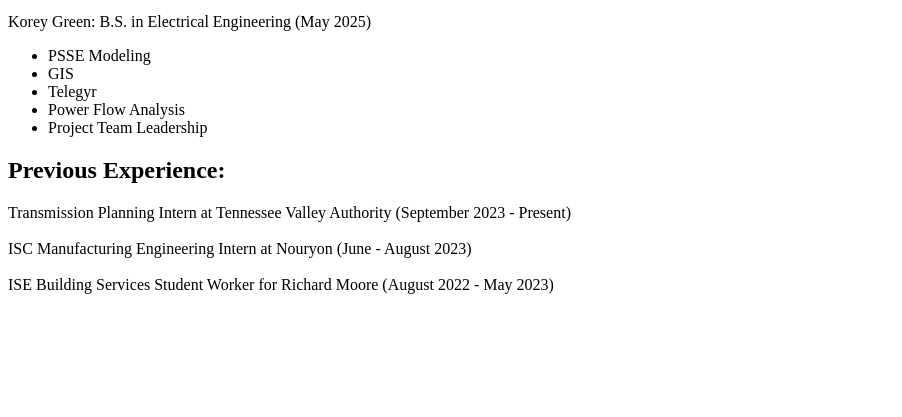
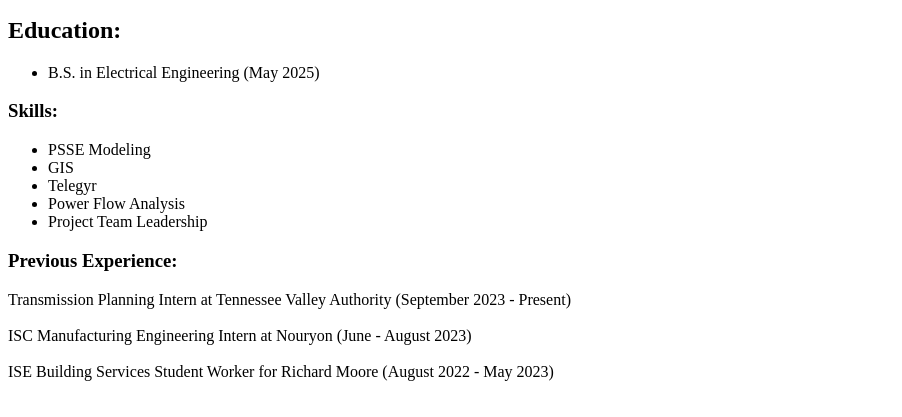
Before and after one commit to kgreen5/digital-resume, a plain HTML site: page index.html in a window 1280 px wide. Shown: the part 383-800 px from the top of the page, without its empty margins (0-902 px from the left). Drawn offline with Linux system fonts and the light colour scheme.

Commit message:
Added Index.html

```diff
--- a/index.html
+++ b/index.html
@@ -17,7 +17,11 @@
         margin-right: auto;
       }
     </style>
-  <p>Korey Green: B.S. in Electrical Engineering (May 2025)</p>
+  <h2>Education:</h2>
+      <ul>
+          <li>B.S. in Electrical Engineering (May 2025)</li>
+      </ul>
+    <h3>Skills:</h3>
       <ul>
         <li>PSSE Modeling</li>
         <li>GIS</li>
@@ -26,7 +30,7 @@
         <li>Project Team Leadership</li>
       </ul>
 
-  <h2>Previous Experience:</h2>
+  <h3>Previous Experience:</h3>
   <p>Transmission Planning Intern at Tennessee Valley Authority (September 2023 - Present)
       <br/>
       <br/>
```
Lines whose indentation alone changed are shown as unchanged.
